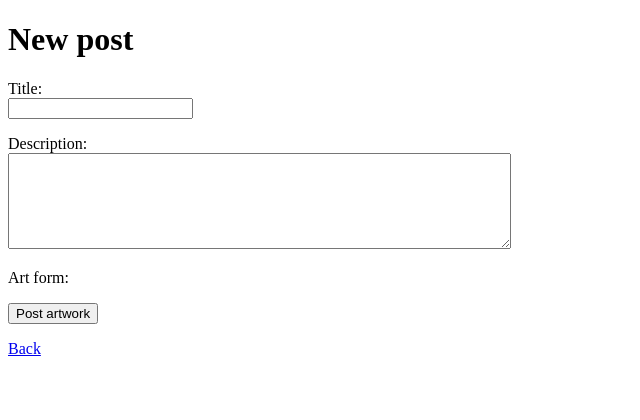
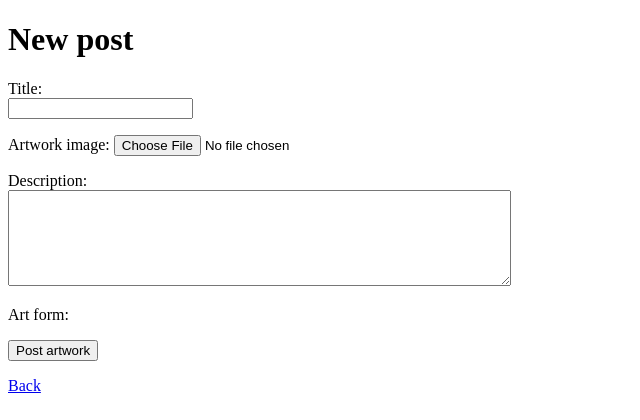
Before and after one commit to izsbe/art-gallery, a Flask app: page /new_post in a window 1280 px wide. Shown: the top 420 px of the page, without its empty margins (0-640 px from the left). Run offline with Flask 3, Linux system fonts and the light colour scheme; the visitor is signed in with stand-in values (Sample User, id 1); data that the repository does not hold is empty.

Commit message:
Add image to posts

```diff
--- a/app.py
+++ b/app.py
@@ -1,6 +1,6 @@
 import sqlite3
 from flask import Flask
-from flask import abort, redirect, render_template, request, session
+from flask import abort, redirect, render_template, request, session, make_response
 import config
 #import db
 import posts
@@ -66,6 +66,15 @@ def create_post():
     if not title or len(title) > 50:
         abort(403)
 
+    file = request.files["image"]
+    filename = file.filename.lower()
+    if not (filename.endswith(".jpg") or filename.endswith(".jpeg")):
+        return "ERROR: wrong file type"
+
+    image = file.read()
+    if len(image) > 100 * 1024:
+        return "ERROR: image is too large"
+
     description = request.form["description"]
     if not description or len(description) > 1000:
         abort(403)
@@ -76,9 +85,19 @@ def create_post():
 
     user_id = session["user_id"]
 
-    posts.add_post(title, description, user_id, selected_categories)
+    posts.add_post(title, description, user_id, selected_categories, image)
 
     return redirect("/")
+
+@app.route("/image/<int:post_id>")
+def show_image(post_id):
+    image = posts.get_image(post_id)
+    if not image:
+        abort(404)
+
+    response = make_response(bytes(image))
+    response.headers.set("Content-Type", "image/jpeg")
+    return response
 
 @app.route("/create_comment", methods=["POST"])
 def create_comment():
--- a/posts.py
+++ b/posts.py
@@ -5,11 +5,10 @@ def get_all_categories():
     sql = "SELECT id, name FROM categories ORDER BY name"
     return db.query(sql)
 
-
-def add_post(title, description, user_id, categories):
+def add_post(title, description, user_id, categories, image):
     created_at = datetime.now().strftime("%d/%m/%Y, %H:%M")
-    sql = "INSERT INTO posts (title, description, created_at, user_id) VALUES (?, ?, ?, ?)"
-    db.execute(sql, [title, description, created_at, user_id])
+    sql = "INSERT INTO posts (title, description, created_at, image, user_id) VALUES (?, ?, ?, ?, ?)"
+    db.execute(sql, [title, description, created_at, image,  user_id])
 
     post_id = db.last_insert_id()
 
@@ -18,6 +17,14 @@ def add_post(title, description, user_id, categories):
     for category_id in categories:
         db.execute(sql, [post_id, category_id])
 
+def get_image(post_id):
+    sql = "SELECT image FROM posts WHERE id = ?"
+    result = db.query(sql, [post_id])
+
+    if not result:
+        return None
+
+    return result[0]["image"]
 
 def add_comment(post_id, user_id, comment):
     created_at = datetime.now().strftime("%d/%m/%Y, %H:%M")
--- a/schema.sql
+++ b/schema.sql
@@ -9,6 +9,7 @@ CREATE TABLE posts (
     title TEXT,
     description TEXT,
     created_at TEXT,
+    image BLOB,
     user_id INTEGER REFERENCES users
 );
 
--- a/templates/new_post.html
+++ b/templates/new_post.html
@@ -7,10 +7,13 @@
 
 <body>
   <h1>New post</h1>
-  <form action="/create_post" method="post">
+  <form action="/create_post" method="post" enctype="multipart/form-data">
     <p>
       Title: <br />
       <input type="text" name="title" maxlength="50" required/>
+    </p>
+    <p>
+      Artwork image: <input type="file" name="image" accept=".jpg, jpeg" />
     </p>
     <p>
       Description: <br />
```
Also changed, not shown: templates/show_post.html (+4 -3 lines).
